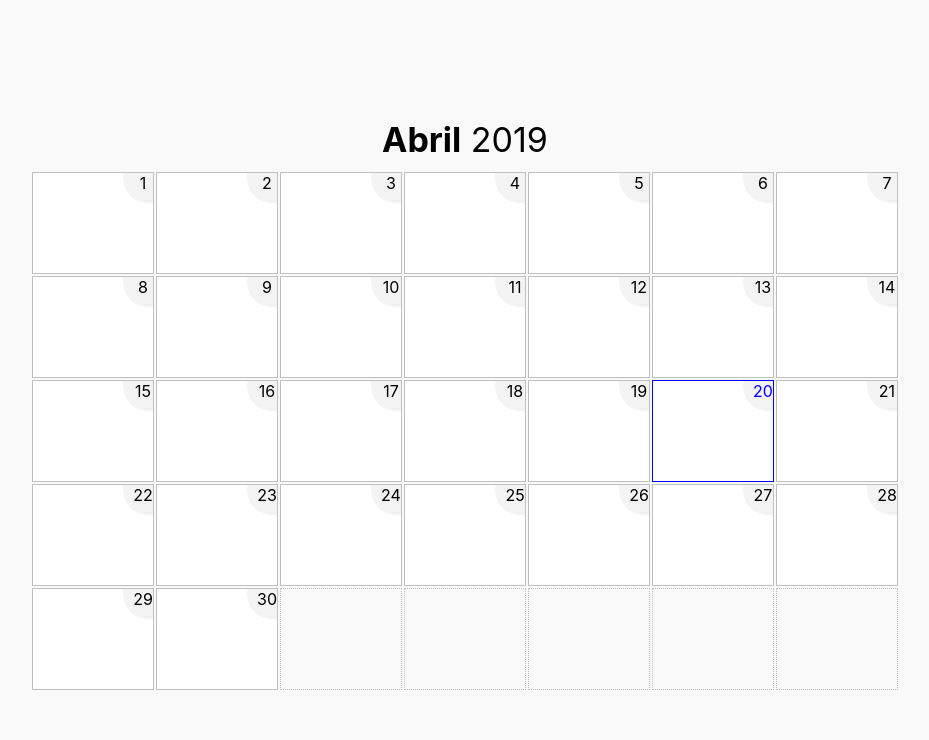
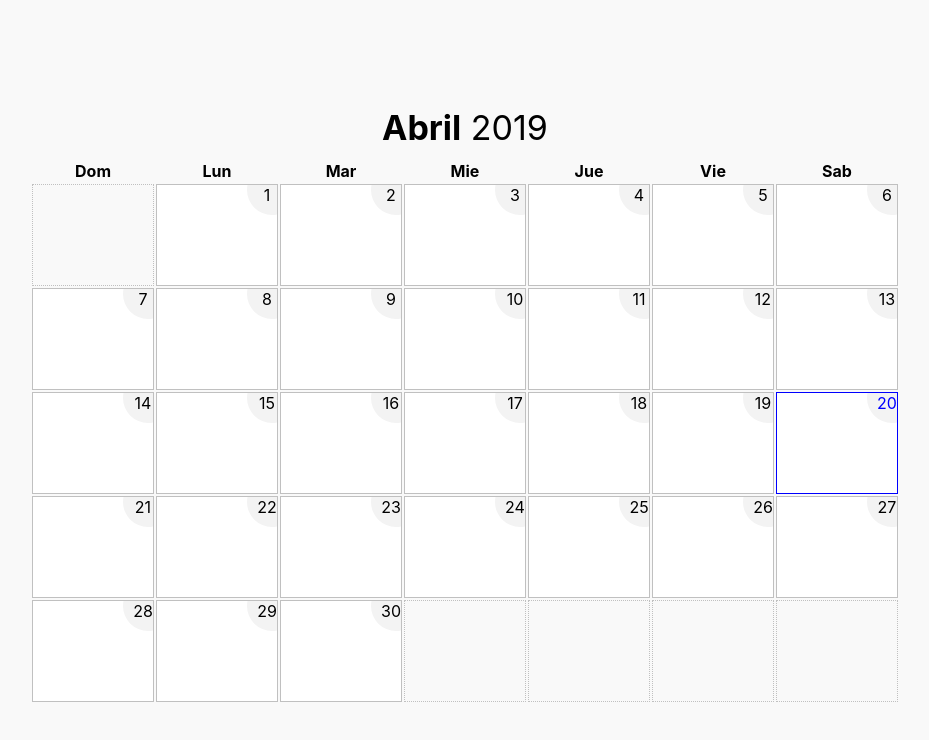
Before and after one commit to arieldante/ariel-calendar, a React (Create React App) app: page / in a window 1280 px wide. Shown: the top 740 px of the page, without its empty margins (175-1104 px from the left). Built offline with nearby package versions, Linux system fonts and the light colour scheme.

Commit message:
Se agregó table header con días de la semana

```diff
--- a/src/components/calendar.js
+++ b/src/components/calendar.js
@@ -47,36 +47,53 @@ class Calendar extends Component {
 	  this.setState( state )
   }
 
+  createHeaderCalendar(){
+	let weekNames = ["Dom", "Lun", "Mar", "Mie", "Jue", "Vie", "Sab"]
+    let rows = []
+	let cols = []
+	for (let i = 0; i < 7; i++ ){
+		cols.push(<th key={i}>{weekNames[i]}</th>)
+	}
+	rows.push(<tr key='header'>{cols}</tr>)
+	return rows
+  }
+
   createCalendar() {
-    let  table = []
-	let  days = this.state.totalDays
-	let  weeks = days/7;
+    let  rows = []
 
-	let day = 0;
+	let offset = new Date(this.state.year, this.state.month-1, 1).getDay()
+		offset = ( offset < 6 ? offset : 0 )
+
+	let days = this.state.totalDays
+	let weeks = (days + offset)/7;
+	let day =  1 - offset;
+
+
+
 	for (let i = 0; i < weeks; i++ ){
 		let cols = []
 		for (let j = 0; j < 7; j++) {
 
-			day++
 			let className = "day"
-			let number = day;
-
-			if( day <= days ){
-				if(    day === new Date().getDate()
-					&& this.state.month === new Date().getMonth()+1
-					&& this.state.year === new Date().getFullYear() )
-					{ className += " today" }
-
+			if( day > 0 && day <= days ){
+					if(    day === new Date().getDate()
+						&& this.state.month === new Date().getMonth()+1
+						&& this.state.year === new Date().getFullYear() )
+						{ className += " today" }
 			}else{
-				className += " empty"; number = ""
+				className += " empty";
 			}
 
-			cols.push(<Day key={j} date={number} month={this.state.month} year={this.state.year} className={className} action={this.updateState} />)
+			cols.push(<Day key={j} date={ day } month={this.state.month} year={this.state.year} className={className} action={this.updateState} />)
+
+			offset--
+			day++
 
 		}
-		table.push(<tr key={i}>{cols}</tr>)
+
+		rows.push(<tr key={i}>{cols}</tr>)
 	}
-	return table
+	return rows
   }
 
   render() {
@@ -89,6 +106,7 @@ class Calendar extends Component {
 				<div>
 				  <table className="calendar-table">
 					<tbody>
+					{ this.createHeaderCalendar() }
 					{ this.createCalendar() }
 					</tbody>
 				  </table>
```
